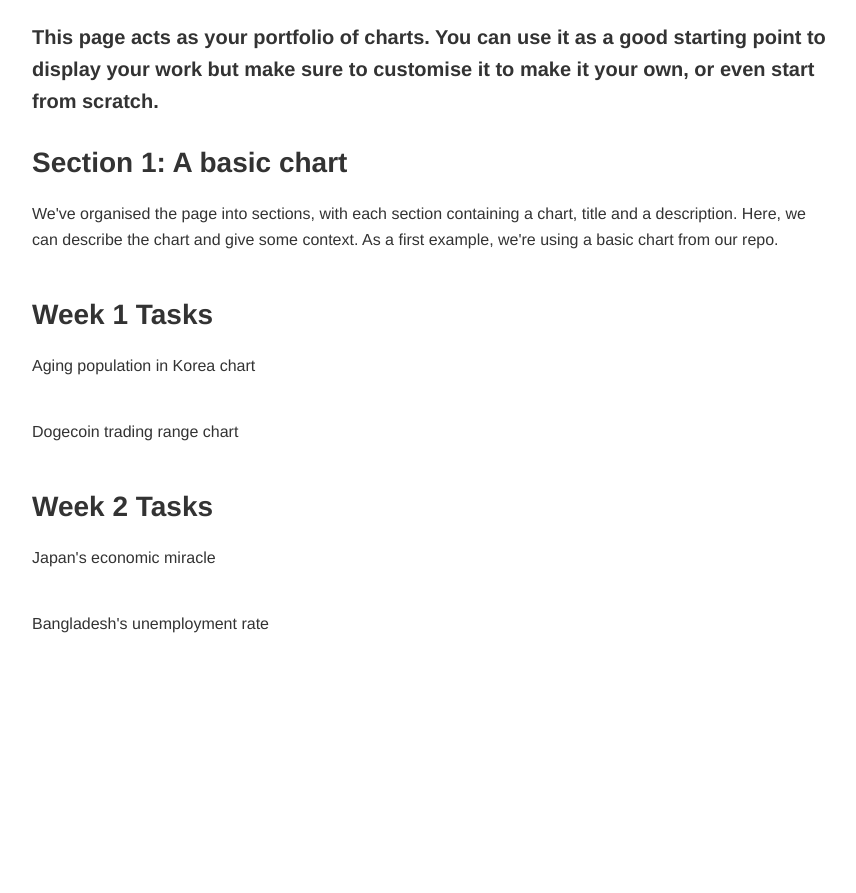
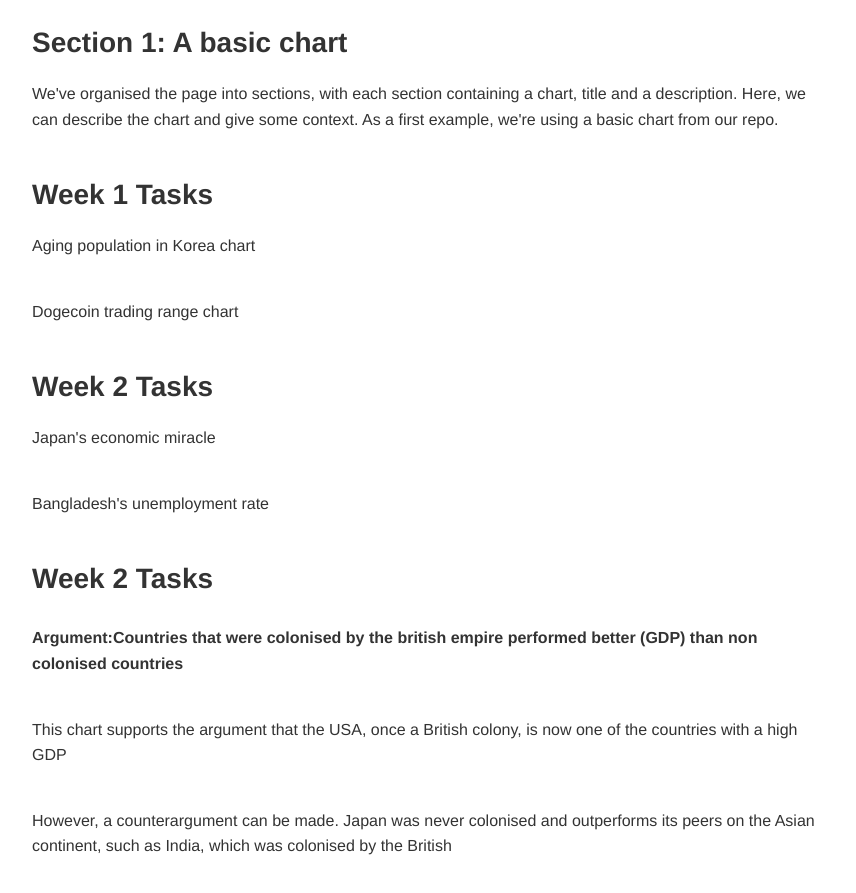
Before and after one commit to adamelzikry13/adamelzikry13.github.io, a plain HTML site: page index.html in a window 1280 px wide. Shown: the part 177-1070 px from the top of the page, without its empty margins (208-1064 px from the left). Before the commit the page ends 854 px from the top, so only its background shows below. Drawn offline with Linux system fonts and the light colour scheme; a script that the page names is missing.

Commit message:
Add files via upload

```diff
--- a/index.html
+++ b/index.html
@@ -51,9 +51,7 @@
         Your Name | <a href="https://www.linkedin.com/in/YOUR_LINKEDIN/">LinkedIn</a> | <a
             href="https://github.com/adamelzikry13">GitHub</a>
     </p>
-    <h3 class="small"> <!-- We have added a class to the header called "small" which we can use to style it in the CSS -->
-        This page acts as your portfolio of charts. You can use it as a good starting point to display your work but make sure to customise it to make it your own, or even start from scratch.
-    </h3>
+
 
     <!-- We're organising the page into sections, with each section containing a chart, title and a description -->
     <section>
@@ -104,6 +102,35 @@
 
         <figure id="Location5"></figure>
     </section>
+
+    <section>
+        <div class="chart-description">
+            <h2>Week 2 Tasks</h2>
+          <h4>Argument:Countries that were colonised by the british empire performed better (GDP) than non colonised countries </h4>
+
+        </div>
+
+
+    </section>
+
+    <section>
+        <div class="chart-container">
+            <figure id="Location6"></figure>
+            <div class="chart-side-text">
+                <p>This chart supports the argument that the USA, once a British colony, is now one of the countries with a high GDP</p>
+            </div>
+        </div>
+    </section>
+
+    <section>
+        <div class="chart-description">
+            <p>However, a counterargument can be made. Japan was never colonised and outperforms its peers on the Asian continent, such as India, which was colonised by the British</p>
+        </div>
+
+        <figure id="Location7"></figure>
+    </section>
+
+
     <!-- Do you want to add more sections? -->
         <!-- Try copying pasting the section above -->
         <!-- You'll need to change the id of the figure "<figure id="Location3"... -->
@@ -116,15 +143,20 @@
 
         let figure_1_spec = "https://raw.githubusercontent.com/EconomicsObservatory/courses/main/2/s2_chart2.json"; // We're storing the URL of the graph we want to display in a variable
         let figure_2_spec = "https://raw.githubusercontent.com/RDeconomist/RDeconomist.github.io/refs/heads/main/charts/korea/agingPopulation.json"
-        let figure_3_spec =  "https://raw.githubusercontent.com/RDeconomist/RDeconomist.github.io/refs/heads/main/charts/crypto/chartcrypto12.json"
+        let figure_3_spec = "https://raw.githubusercontent.com/RDeconomist/RDeconomist.github.io/refs/heads/main/charts/crypto/chartcrypto12.json"
         let figure_4_spec = "https://raw.githubusercontent.com/adamelzikry13/adamelzikry13.github.io/refs/heads/main/Japan%20GDP.json"
         let figure_5_spec = "https://raw.githubusercontent.com/adamelzikry13/adamelzikry13.github.io/refs/heads/main/Bangladesh_unemployment_rate.json"
+        let figure_6_spec = "https://raw.githubusercontent.com/adamelzikry13/adamelzikry13.github.io/refs/heads/main/week3_support_chart_usa_gdp.json"
+        let figure_7_spec = "https://raw.githubusercontent.com/adamelzikry13/adamelzikry13.github.io/refs/heads/main/week3_refute_chart_japan_gdp.json"
 
         vegaEmbed('#Location1', figure_1_spec) // We're using the vegaEmbed function to put a graph in the element with id figure_1
         vegaEmbed('#Location2', figure_2_spec)
         vegaEmbed('#Location3', figure_3_spec)
         vegaEmbed('#Location4', figure_4_spec)
         vegaEmbed('#Location5', figure_5_spec)
+        vegaEmbed('#Location6', figure_6_spec)
+        vegaEmbed('#Location7', figure_7_spec)
+
 
         // Do you want to add more graphs?
         // try defining a new variable for figure_3_spec, adding VegaEmbed for Location3, and adding a new section in the HTML
```
